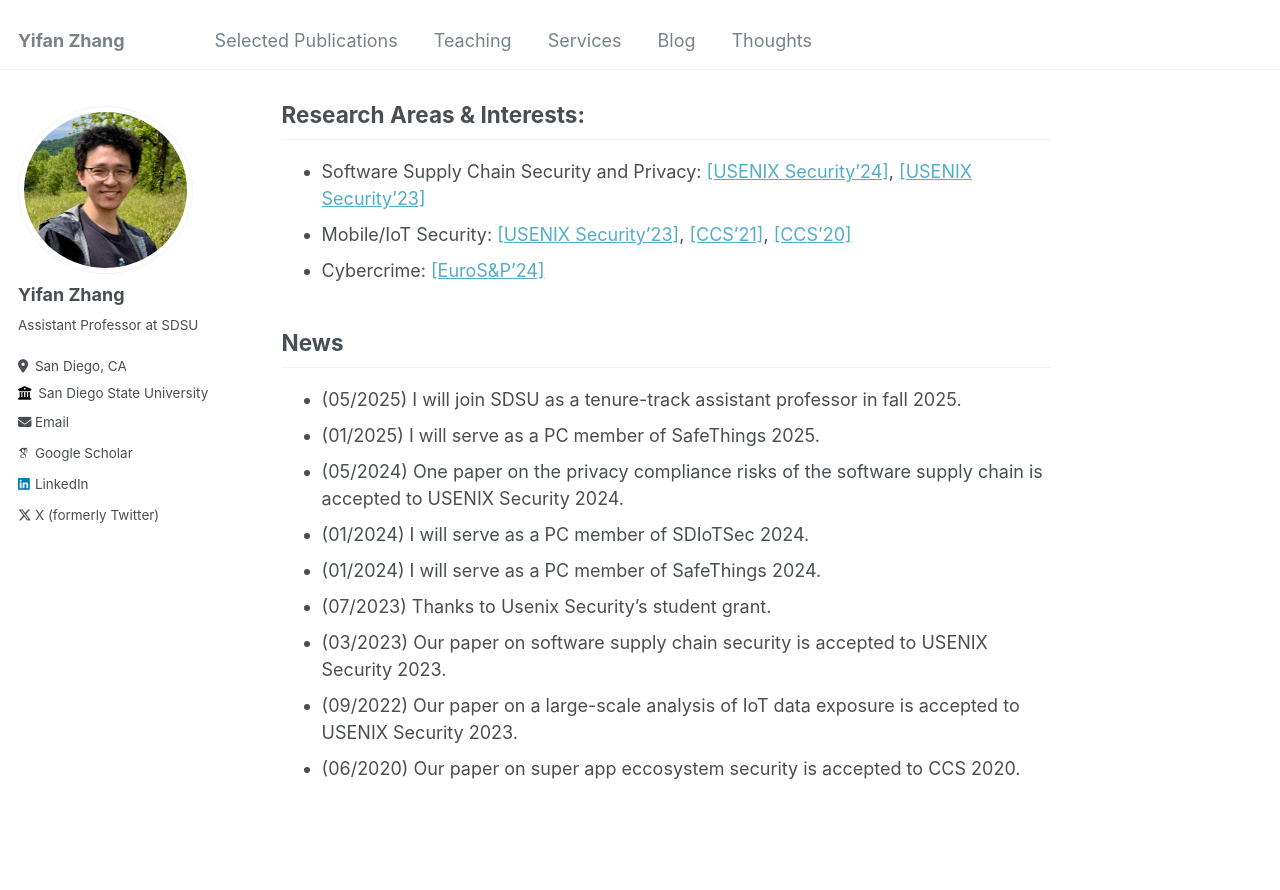
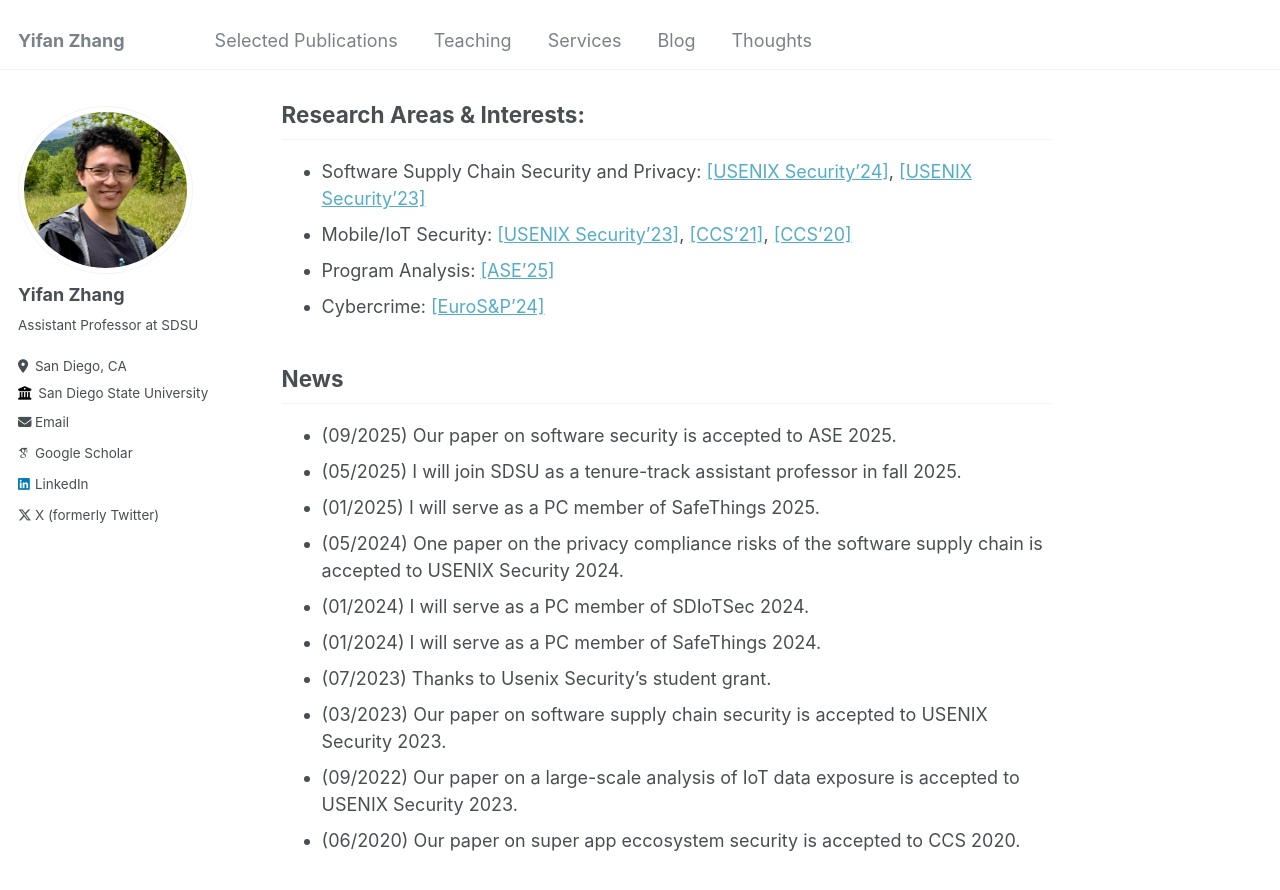
Before and after one commit to Gao-Chuan/Gao-Chuan.github.io, a Jekyll site: the page built from _pages/about.md, in a window 1280 px wide and 900 px high, scrolled down 367 px. Shown: the top 890 px of the window. Built offline with Jekyll 4.4.1, drawn with Linux system fonts in a browser that asks for light colours; some web fonts are replaced.

Commit message:
add ase pulication

```diff
--- a/_pages/about.md
+++ b/_pages/about.md
@@ -18,10 +18,12 @@ My current research interests encompass security and privacy concerns within sof
 
 - Software Supply Chain Security and Privacy: [[USENIX Security'24]]({{ site.url }}{{ site.baseurl }}{{ site.paper_baseurl }}/Android_Privacy_Implementation_Problems.pdf), [[USENIX Security'23]]({{ site.url }}{{ site.baseurl }}{{ site.paper_baseurl }}/UnionUnderDuress.pdf)
 - Mobile/IoT Security: [[USENIX Security'23]]({{ site.url }}{{ site.baseurl }}{{ site.paper_baseurl }}/nan2023iotprofiler.pdf), [[CCS'21]]({{ site.url }}{{ site.baseurl }}{{ site.paper_baseurl }}/CCS21_DMC.pdf), [[CCS'20]]({{ site.url }}{{ site.baseurl }}{{ site.paper_baseurl }}/ccs20-app-in-app.pdf)
+- Program Analysis: [[ASE'25]]({{ site.url }}{{ site.baseurl }}{{ site.paper_baseurl }}/)
 - Cybercrime: [[EuroS&P'24]]({{ site.url }}{{ site.baseurl }}{{ site.paper_baseurl }}/fegen.pdf)
 
 ## News
 
+- (09/2025) Our paper on software security is accepted to ASE 2025.
 - (05/2025) I will join SDSU as a tenure-track assistant professor in fall 2025.
 - (01/2025) I will serve as a PC member of SafeThings 2025.
 - (05/2024) One paper on the privacy compliance risks of the software supply chain is accepted to USENIX Security 2024.
```
